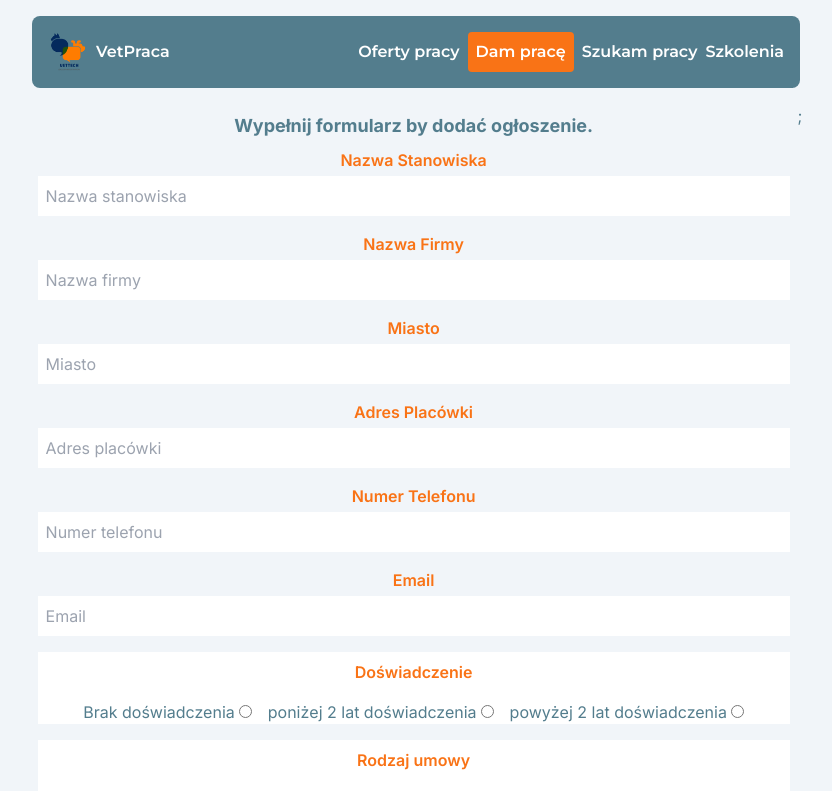
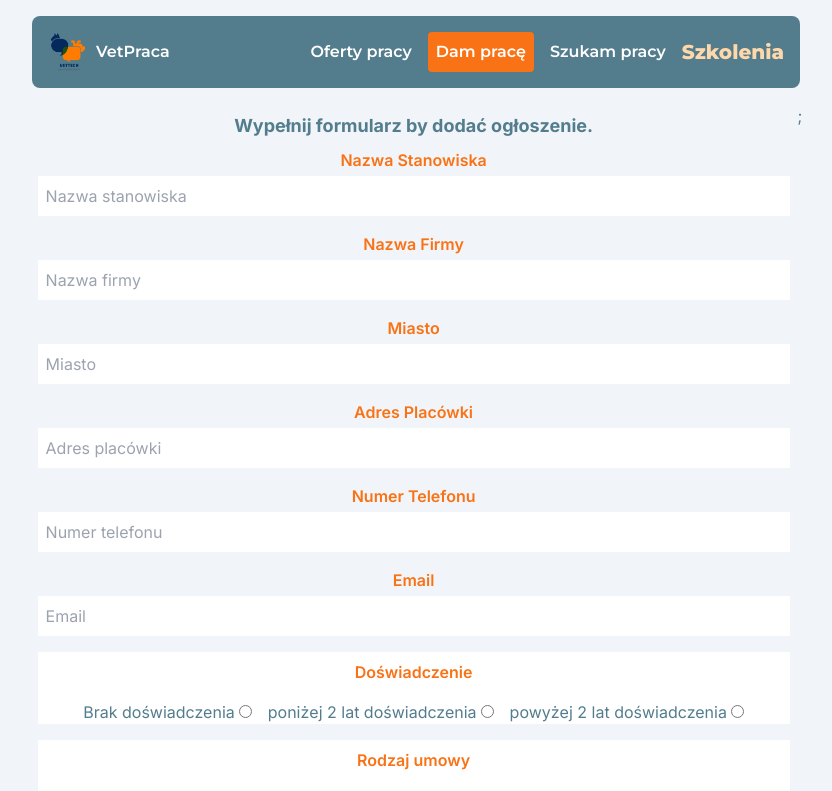
Before and after one commit to lszmytko/jobboard, a Next.js app: page /pracodawca in a window 1280 px wide. Shown: the top 791 px of the page, without its empty margins (224-1056 px from the left). Built offline with nearby package versions, Linux system fonts and the light colour scheme.

Commit message:
feat(main): make Szkolenia more visible

```diff
--- a/src/components/Header/HamburgerMenu/HamburgerMenu.tsx
+++ b/src/components/Header/HamburgerMenu/HamburgerMenu.tsx
@@ -55,7 +55,9 @@ const HamburgerMenu = () => {
           <div className={workerLinkStyles}>Szukam pracy</div>
         </Link>
         <a href="https://www.vettech.pl" className="trainings">
-          <div className={linkStyles}>Szkolenia</div>
+          <div className={`${linkStyles} font-extrabold text-orange-200`}>
+            Szkolenia
+          </div>
         </a>
       </aside>
     </div>
--- a/src/components/Header/Header.tsx
+++ b/src/components/Header/Header.tsx
@@ -31,7 +31,7 @@ const Header = () => {
         <div>
           <Logo />
         </div>
-        <div className="max-sm:hidden flex gap-2">
+        <div className="max-sm:hidden flex gap-4">
           <Link href="/" className={styles.allOffers}>
             Oferty pracy
           </Link>
@@ -43,7 +43,7 @@ const Header = () => {
           </Link>
           <a
             href="https://www.vettech.pl"
-            className="trainings hidden sm:block"
+            className="trainings hidden sm:block font-extrabold text-orange-200 text-xl leading-10"
           >
             Szkolenia
           </a>
```
